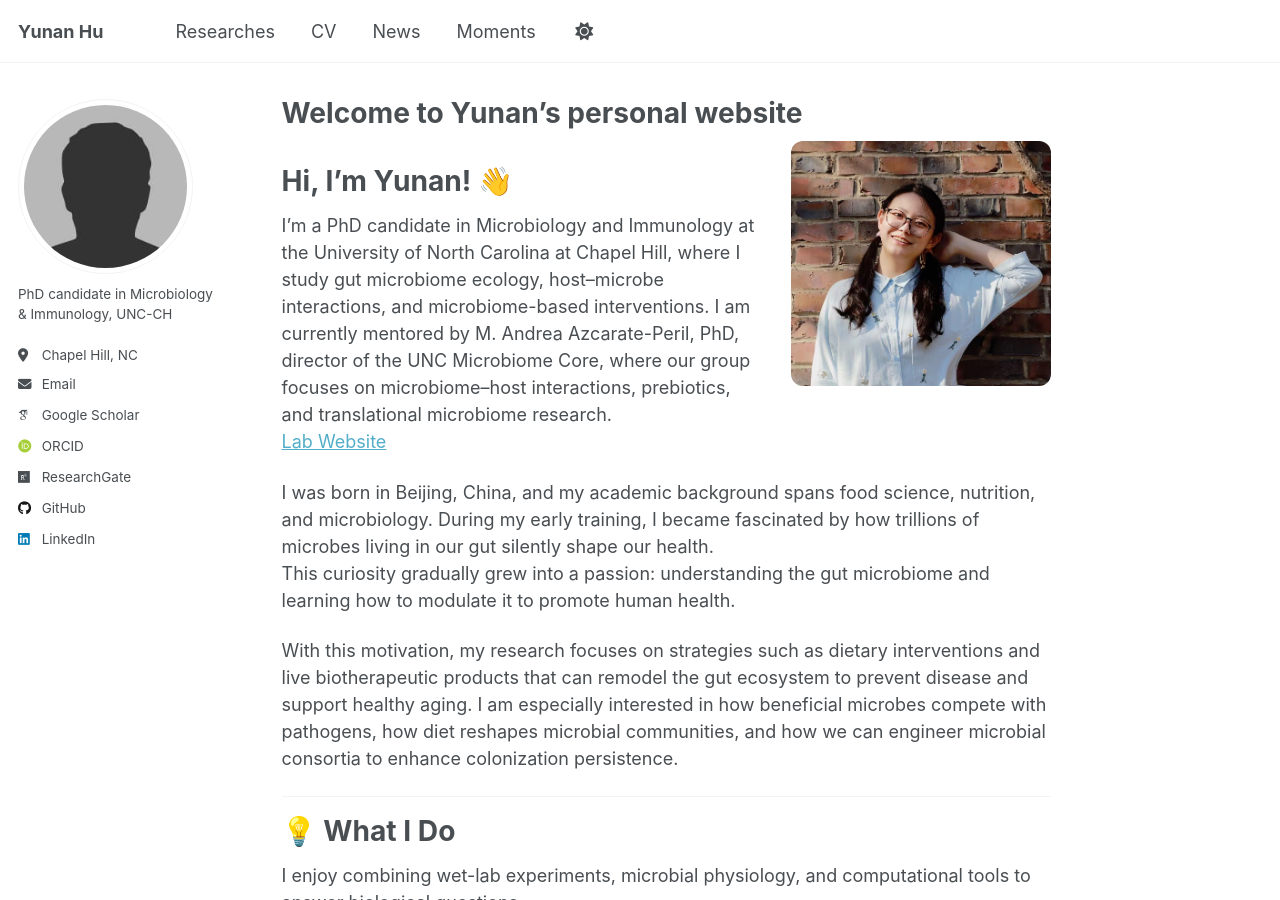
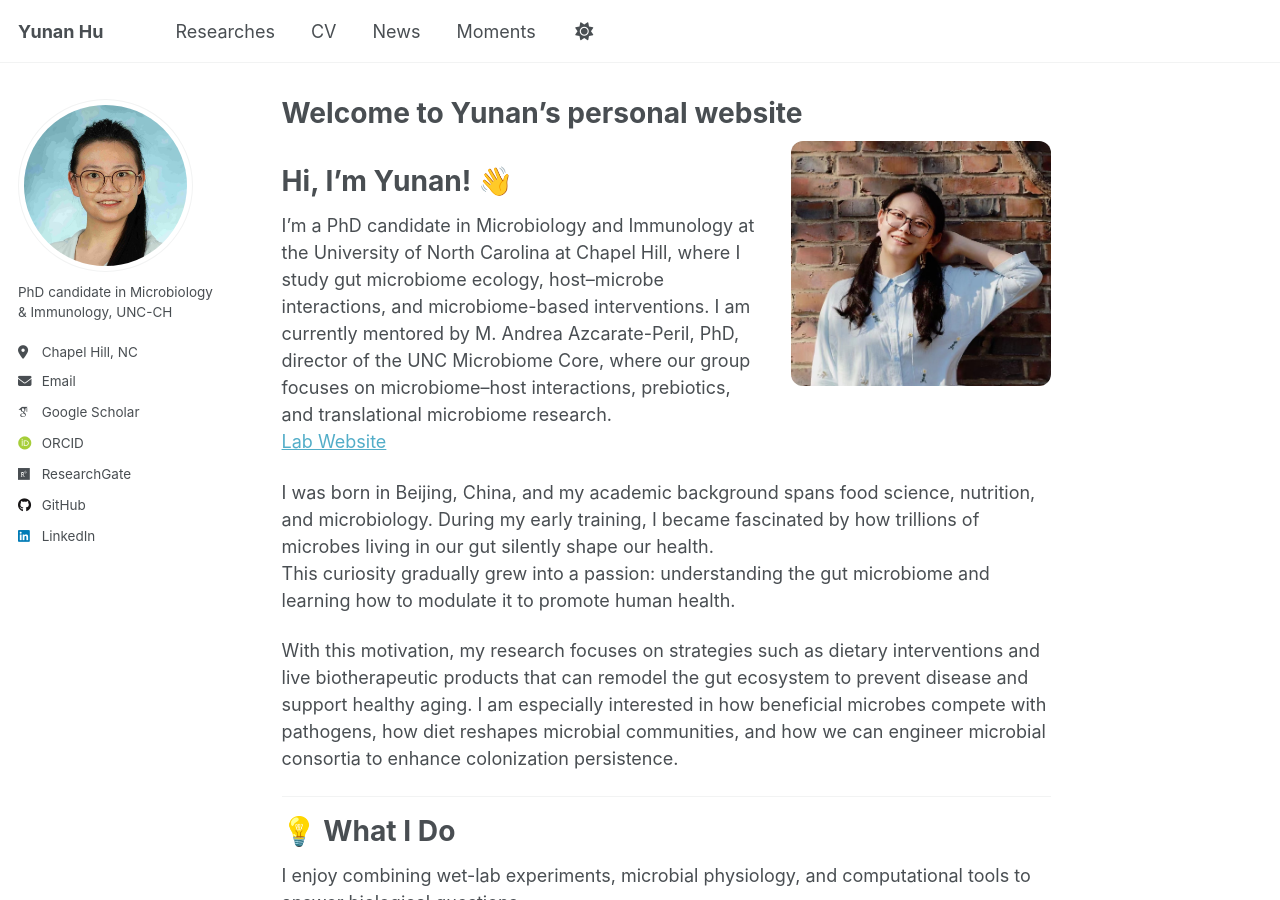
Before and after one commit to Yunan0525/Yunan0525.github.io, a Jekyll site: the page built from _pages/about.md, in a window 1280 px wide and 900 px high. Built offline with Jekyll 4.4.1, drawn with Linux system fonts in a browser that asks for light colours; some web fonts are replaced; a script that is not in the unit is left out.

Commit message:
Update _config.yml

```diff
--- a/_config.yml
+++ b/_config.yml
@@ -23,7 +23,7 @@ repository               : "Yunan0525/yunan0525.github.io"
 #               If a field is blank the icon and link will not appear, otherwise it will be shown.
 #               Additional customization can be done by editing /_includes/author-profile.html
 author:
-  avatar: "bio-photo.jpg"
+  avatar: "bioyunan.jpg"
   pronouns:
   bio: "PhD candidate in Microbiology & Immunology, UNC-CH"
   location: "Chapel Hill, NC"
```
